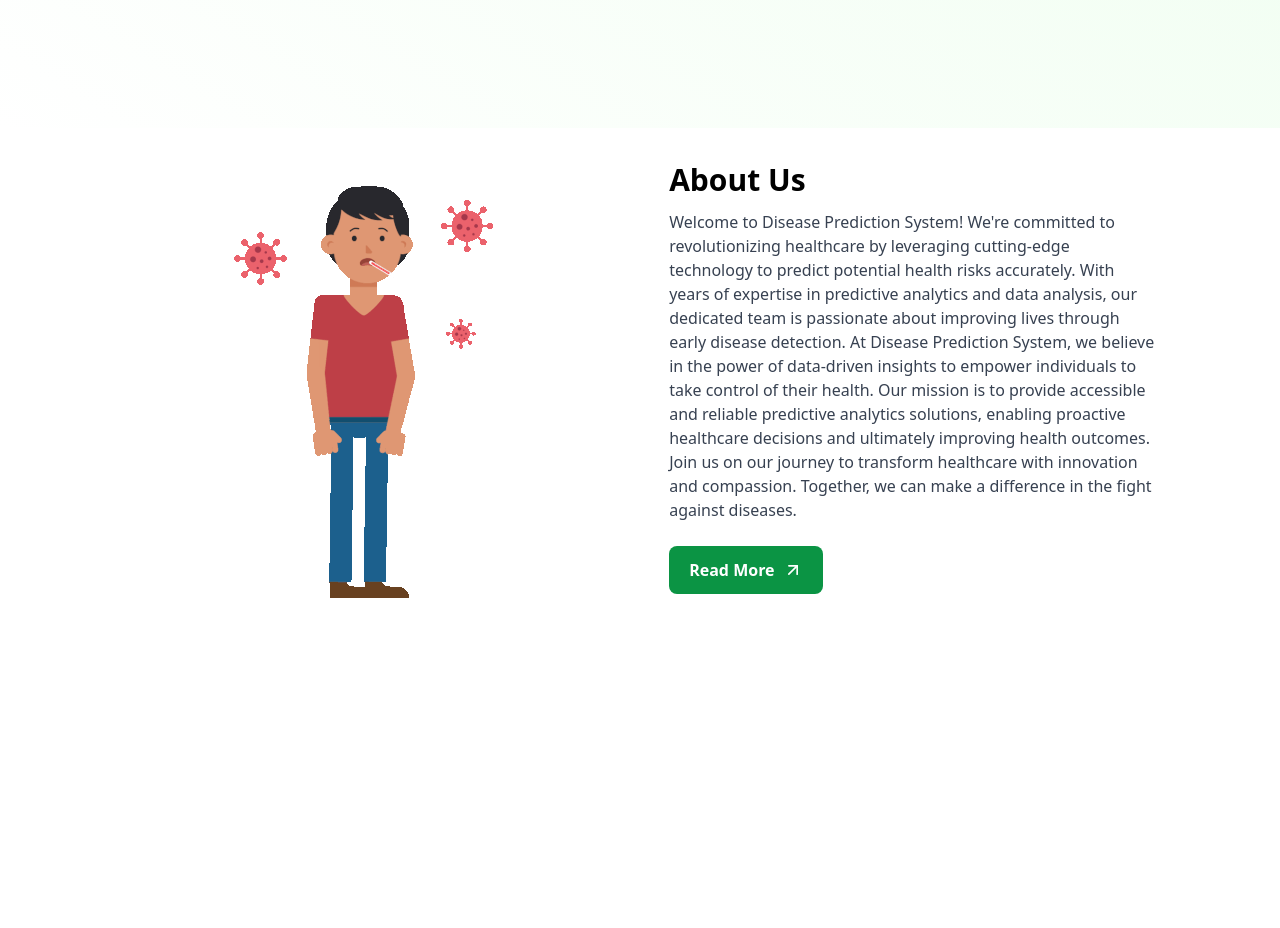
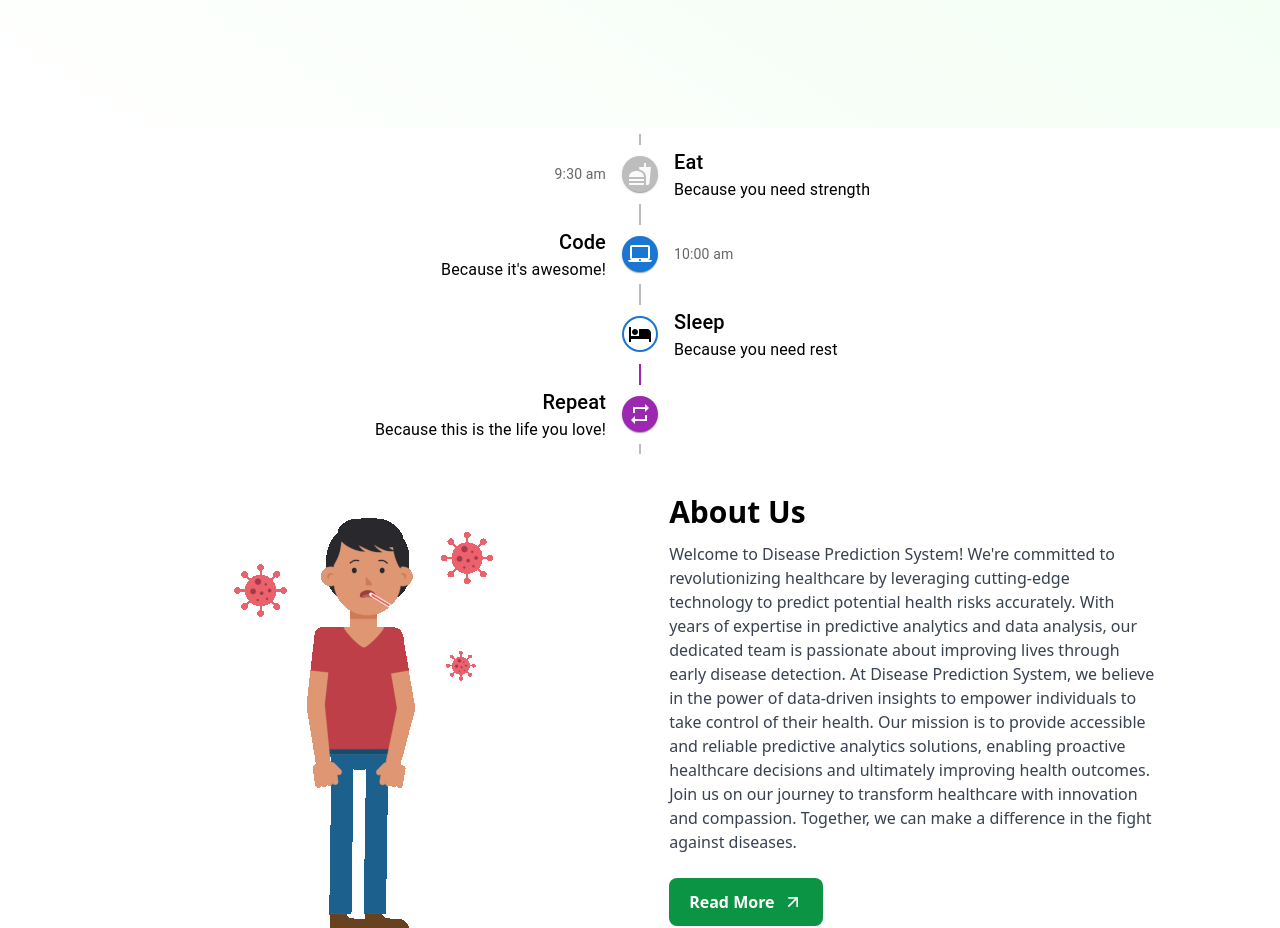
Before and after one commit to uzair-shakeel/Disease-Prediction-System, a React (Vite) app in the folder client/: page / in a window 1280 px wide. Shown: the part 1560-2488 px from the top of the page. Built offline with nearby package versions, Linux system fonts and the light colour scheme.

Commit message:
timeline added

```diff
--- a/client/package.json
+++ b/client/package.json
@@ -10,6 +10,11 @@
     "preview": "vite preview"
   },
   "dependencies": {
+    "@emotion/react": "^11.11.4",
+    "@emotion/styled": "^11.11.5",
+    "@mui/icons-material": "^5.15.18",
+    "@mui/lab": "^5.0.0-alpha.170",
+    "@mui/material": "^5.15.18",
     "react": "^18.2.0",
     "react-dom": "^18.2.0",
     "react-icons": "^5.2.1",
--- a/client/src/components/Header.jsx
+++ b/client/src/components/Header.jsx
@@ -1,6 +1,6 @@
 import React, { useEffect, useState } from "react";
 import { NavLink } from "react-router-dom";
-import LOGO from "../../public/Images/LOGO.png";
+import LOGO from "../../public/Images/logo.png";
 
 const Navbar = () => {
   const [active, setActive] = useState("Home");
--- a/client/src/pages/Home.jsx
+++ b/client/src/pages/Home.jsx
@@ -6,6 +6,18 @@ import { TbRibbonHealth } from "react-icons/tb";
 import { MdOnlinePrediction } from "react-icons/md";
 import { FiArrowUpRight } from "react-icons/fi";
 import { Link } from "react-router-dom";
+import Timeline from '@mui/lab/Timeline';
+import TimelineItem from '@mui/lab/TimelineItem';
+import TimelineSeparator from '@mui/lab/TimelineSeparator';
+import TimelineConnector from '@mui/lab/TimelineConnector';
+import TimelineContent from '@mui/lab/TimelineContent';
+import TimelineOppositeContent from '@mui/lab/TimelineOppositeContent';
+import TimelineDot from '@mui/lab/TimelineDot';
+import FastfoodIcon from '@mui/icons-material/Fastfood';
+import LaptopMacIcon from '@mui/icons-material/LaptopMac';
+import HotelIcon from '@mui/icons-material/Hotel';
+import RepeatIcon from '@mui/icons-material/Repeat';
+import Typography from '@mui/material/Typography';
 
 const Home = () => {
   // useEffect(() => {
@@ -95,6 +107,85 @@ const Home = () => {
           </div>
         </div>
       </section>
+      <section className="timeline-section">
+          <Timeline position="alternate">
+            <TimelineItem>
+              <TimelineOppositeContent
+                sx={{ m: 'auto 0' }}
+                align="right"
+                variant="body2"
+                color="text.secondary"
+              >
+                9:30 am
+              </TimelineOppositeContent>
+              <TimelineSeparator>
+                <TimelineConnector />
+                <TimelineDot>
+                  <FastfoodIcon />
+                </TimelineDot>
+                <TimelineConnector />
+              </TimelineSeparator>
+              <TimelineContent sx={{ py: '12px', px: 2 }}>
+                <Typography variant="h6" component="span">
+                  Eat
+                </Typography>
+                <Typography>Because you need strength</Typography>
+              </TimelineContent>
+            </TimelineItem>
+            <TimelineItem>
+              <TimelineOppositeContent
+                sx={{ m: 'auto 0' }}
+                variant="body2"
+                color="text.secondary"
+              >
+                10:00 am
+              </TimelineOppositeContent>
+              <TimelineSeparator>
+                <TimelineConnector />
+                <TimelineDot color="primary">
+                  <LaptopMacIcon />
+                </TimelineDot>
+                <TimelineConnector />
+              </TimelineSeparator>
+              <TimelineContent sx={{ py: '12px', px: 2 }}>
+                <Typography variant="h6" component="span">
+                  Code
+                </Typography>
+                <Typography>Because it&apos;s awesome!</Typography>
+              </TimelineContent>
+            </TimelineItem>
+            <TimelineItem>
+              <TimelineSeparator>
+                <TimelineConnector />
+                <TimelineDot color="primary" variant="outlined">
+                  <HotelIcon />
+                </TimelineDot>
+                <TimelineConnector sx={{ bgcolor: 'secondary.main' }} />
+              </TimelineSeparator>
+              <TimelineContent sx={{ py: '12px', px: 2 }}>
+                <Typography variant="h6" component="span">
+                  Sleep
+                </Typography>
+                <Typography>Because you need rest</Typography>
+              </TimelineContent>
+            </TimelineItem>
+            <TimelineItem>
+              <TimelineSeparator>
+                <TimelineConnector sx={{ bgcolor: 'secondary.main' }} />
+                <TimelineDot color="secondary">
+                  <RepeatIcon />
+                </TimelineDot>
+                <TimelineConnector />
+              </TimelineSeparator>
+              <TimelineContent sx={{ py: '12px', px: 2 }}>
+                <Typography variant="h6" component="span">
+                  Repeat
+                </Typography>
+                <Typography>Because this is the life you love!</Typography>
+              </TimelineContent>
+            </TimelineItem>
+          </Timeline>
+      </section>
 
       <section className="bg-gradient-to-tr from-white to-white min-h-screen px-[8%] ">
         <div className="grid grid-cols-2 gap-4">
```
Also changed, not shown: client/src/components/Timeline.jsx (added), 1 other file (tests, documents, lock files or other folders).
